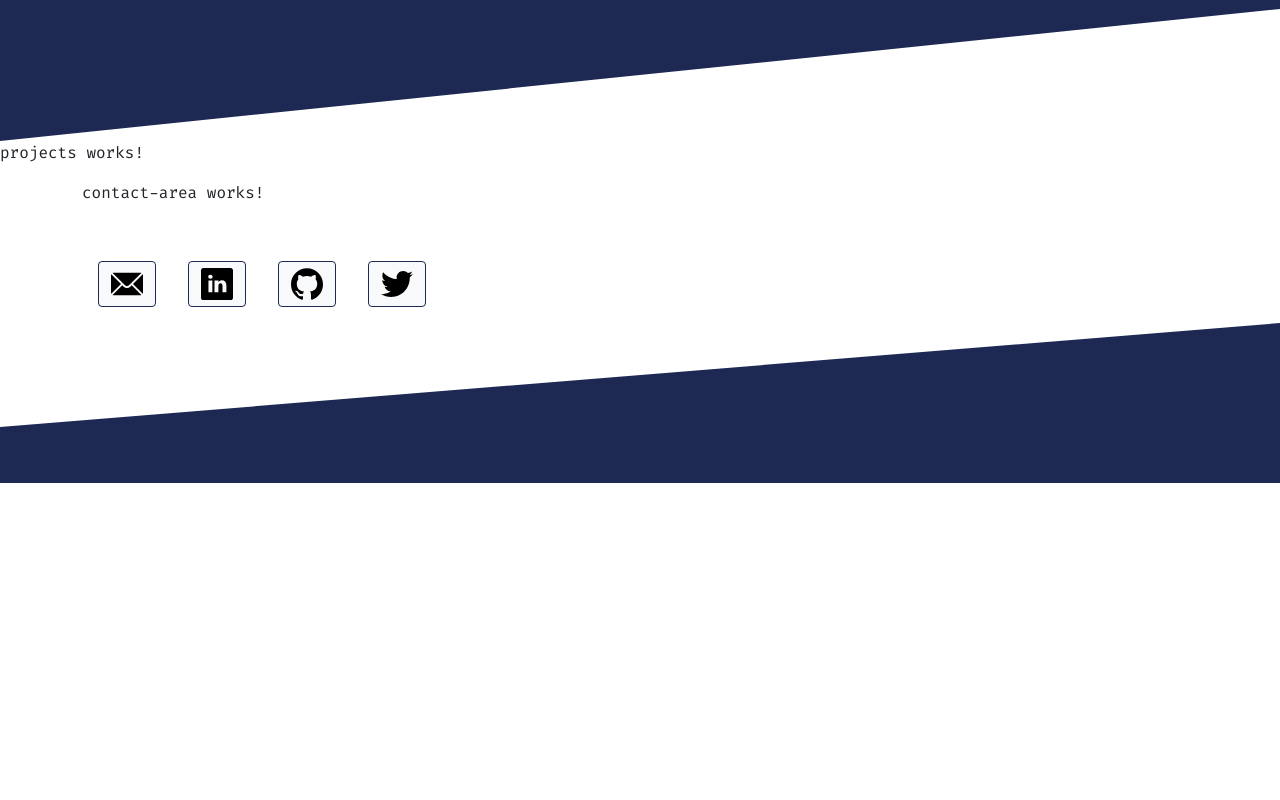
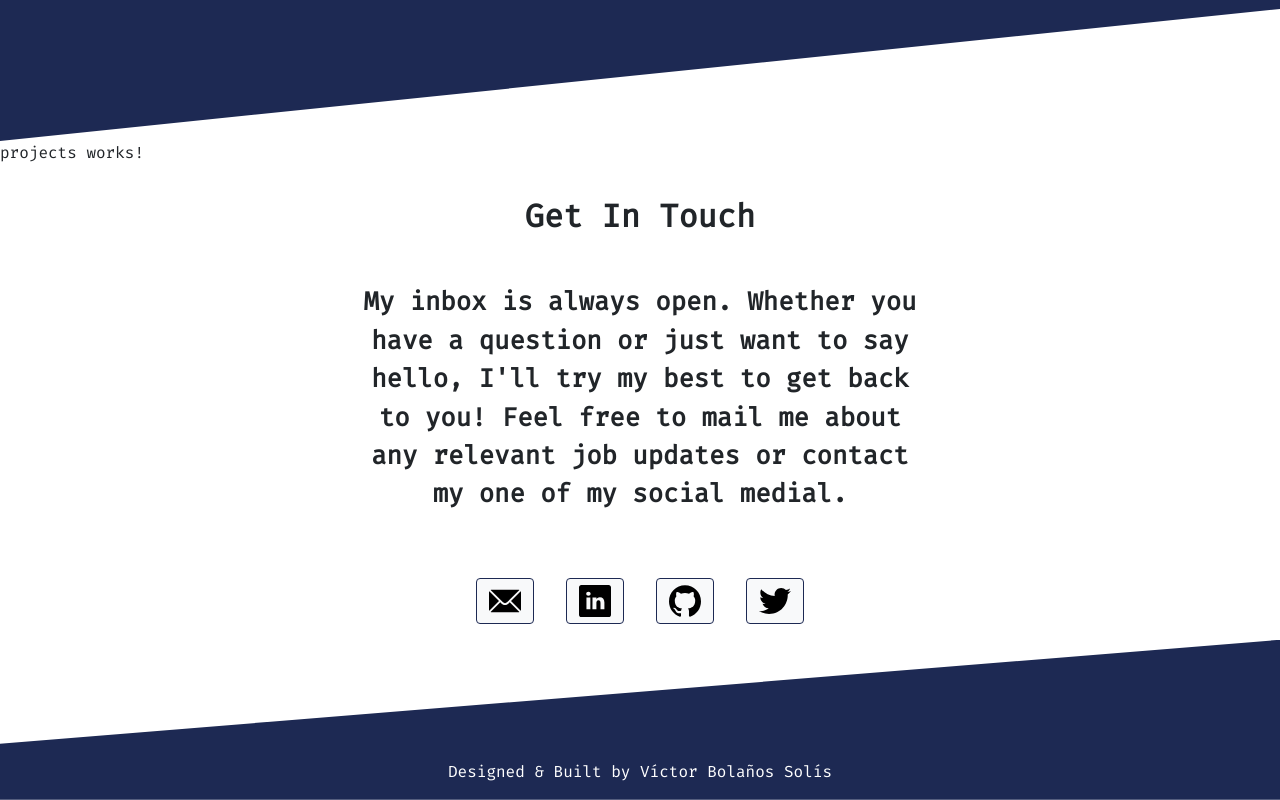
Before and after one commit to Vicktorbs/AngularPortfolio, an Angular app: page / in a window 1280 px wide. Shown: the part 803-1603 px from the top of the page. Before the commit the page ends 1286 px from the top, so only its background shows below. Built offline with nearby package versions, Linux system fonts and the light colour scheme.

Commit message:
Footer and contact area

```diff
--- a/src/app/components/contact-area/contact-area.component.html
+++ b/src/app/components/contact-area/contact-area.component.html
@@ -1,8 +1,13 @@
 <div class="container">
-    <p>contact-area works!</p>
     <div class="row">
-        <div class="col-12">
-            <app-contact-buttons class="cont-btn"></app-contact-buttons>
+        <div class="col-12 text-center mt-3">
+            <h4 class="font-headers">
+                Get In Touch
+            </h4>
+            <p class="font-content mt-5 mb-5 col-md-12 col-lg-6 offset-lg-3">
+                My inbox is always open. Whether you have a question or just want to say hello, I'll try my best to get back to you! Feel free to mail me about any relevant job updates or contact my one of my social medial.
+            </p>
+            <app-contact-buttons></app-contact-buttons>
         </div>
     </div>
 </div>
--- a/src/app/components/footer/footer.component.css
+++ b/src/app/components/footer/footer.component.css
@@ -1,5 +1,11 @@
 .footer {
+    z-index: -1;
+    color: #fff;
     background-color: var(--space-blue);
     height: 20vh;
     clip-path: polygon(0 65%, 100% 0, 100% 100%, 0% 100%);
 }
+
+p {
+    padding-top: 15vh;
+}
--- a/src/app/components/footer/footer.component.html
+++ b/src/app/components/footer/footer.component.html
@@ -1,3 +1,7 @@
 <div class="footer">
-    <p>footer works!</p>
+    <div class="container mb-0">
+        <div class="col-12">
+            <p class="w-100 text-center">Designed & Built by Víctor Bolaños Solís</p>
+        </div>
+    </div>
 </div>
```
